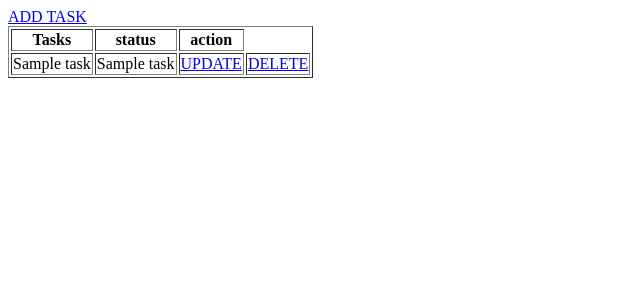
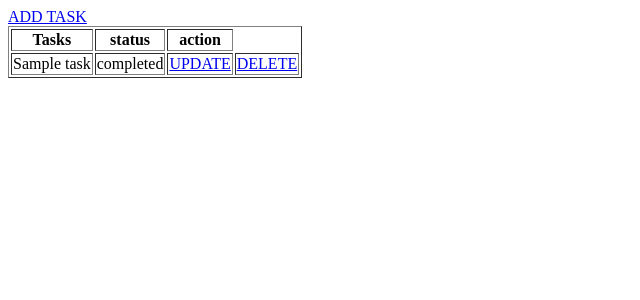
Before and after one commit to jothika-08-joo/flask_mysql_crud_app, a Flask app: template templates/view_tasks.html in a window 1280 px wide. Shown: the top 300 px of the page, without its empty margins (0-640 px from the left). Run offline with Flask 3, Linux system fonts and the light colour scheme; the template is opened without the code that fills it: most values are stand-ins (such as "Sample title", 1, 10 or a date in 2020).

Commit message:
update complete or pending status in view_task

```diff
--- a/templates/view_tasks.html
+++ b/templates/view_tasks.html
@@ -16,7 +16,12 @@
         {% for task in tasks%}
             <tr>
                <td>{{task[1]}}</td>
-               <td>{{task[2]}}</td>
+               <td>{% if task[2]==0%}
+                        {{"pending"}}
+                    {%else%}
+                       {{"completed"}}
+                    {%endif%}
+               </td>
                <td>
                 <a href="{{url_for('update', id=task[0])}}">UPDATE</a>
                </td>
```
